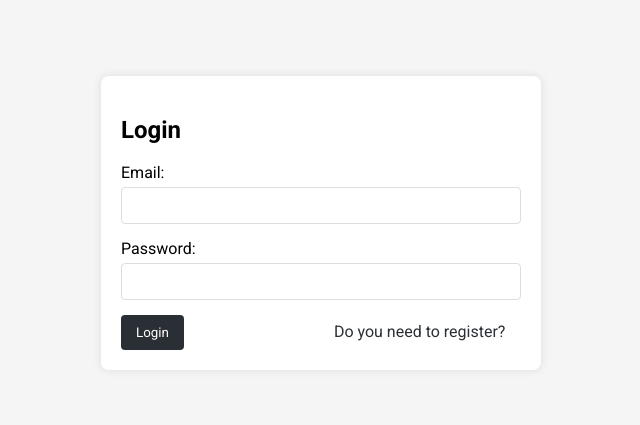
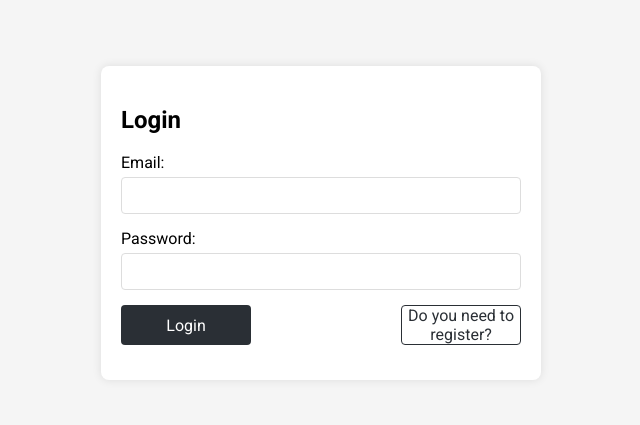
Before and after one commit to babaicode/sticker-bomber-front, a React (Vite) app: page /login in a window 1280 px wide. Shown: the part 185-610 px from the top of the page, without its empty margins (319-959 px from the left). Built offline with nearby package versions, Linux system fonts and the light colour scheme.

Commit message:
make auth and register be perfect

```diff
--- a/src/auth/page/Login.tsx
+++ b/src/auth/page/Login.tsx
@@ -53,8 +53,10 @@ const Login: React.FC = () => {
             onChange={(e) => setPassword(e.target.value)}
           />
         </div>
-        <button type="submit">Login</button>
-        <Link to="/">Do you need to register?</Link>
+        <div className='buttons-box'>
+          <button className="register-button" type="submit">Login</button>
+          <Link className='go-to-login' to="/">Do you need to register?</Link>
+        </div>
       </form>
       {message && <p>{message}</p>}
     </div>
--- a/src/auth/styles/Auth.css
+++ b/src/auth/styles/Auth.css
@@ -39,10 +39,18 @@
   padding: 10px 15px;
   border-radius: 4px;
   cursor: pointer;
+  transition: background-color 0.3s ease, transform 0.1s ease;
 }
 
 .auth-form button:hover {
-  background-color: #2a2f35;
+  background-color: #444a50;
+  transform: translateY(-2px);
+}
+
+.auth-form button:active {
+  transform: scale(0.98);
+  background-color: #1e2328;
+  transition: transform 0.1s ease;
 }
 
 .auth-form a {
@@ -70,6 +78,18 @@ p {
   border: #2a2f35 solid 1px;
   border-radius: 4px;
   text-align: center;
+  transition: background-color 0.3s ease, transform 0.1s ease;
+}
+
+.go-to-login:hover {
+  background-color: #aeb2b6;
+  transform: translateY(-2px);
+}
+
+.go-to-login:active {
+  transform: scale(0.98);
+  background-color: #1e2328;
+  transition: transform 0.1s ease;
 }
 
 .buttons-box{
```
